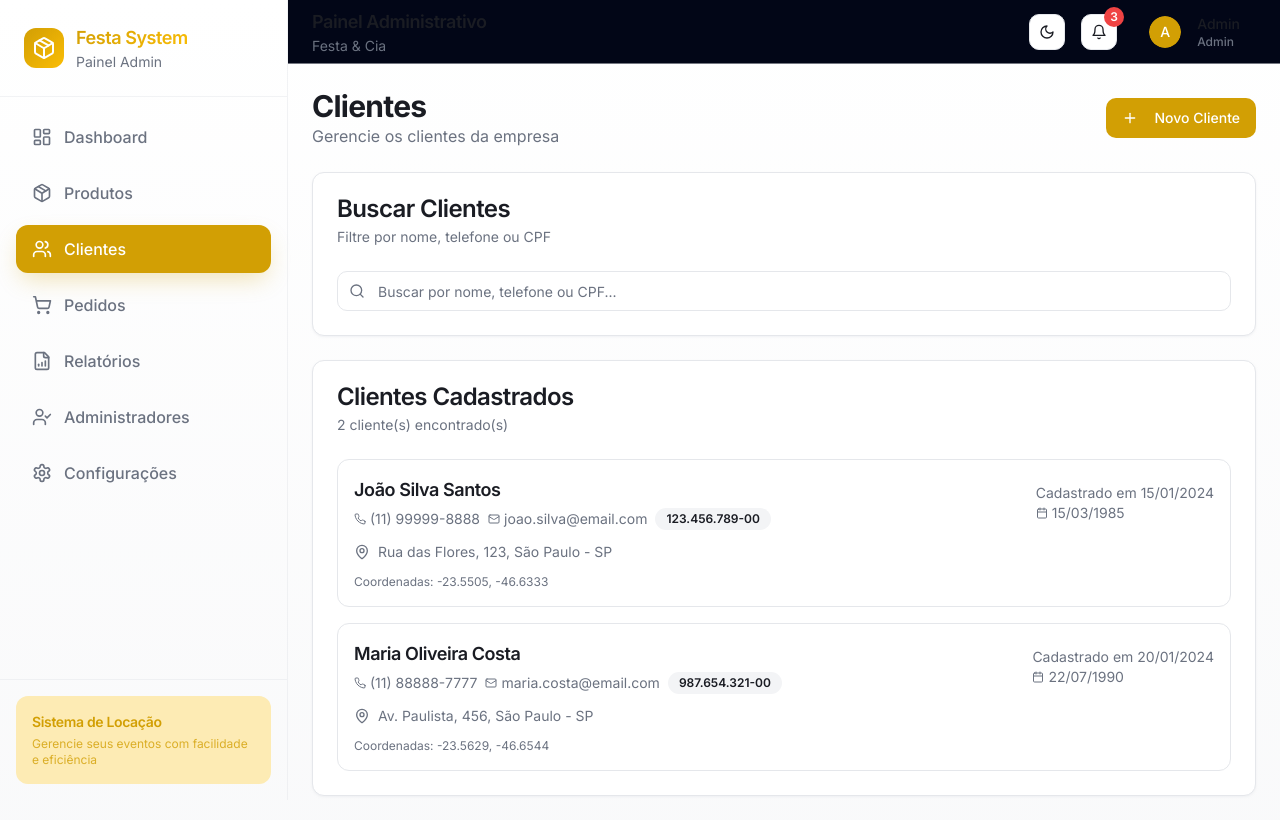
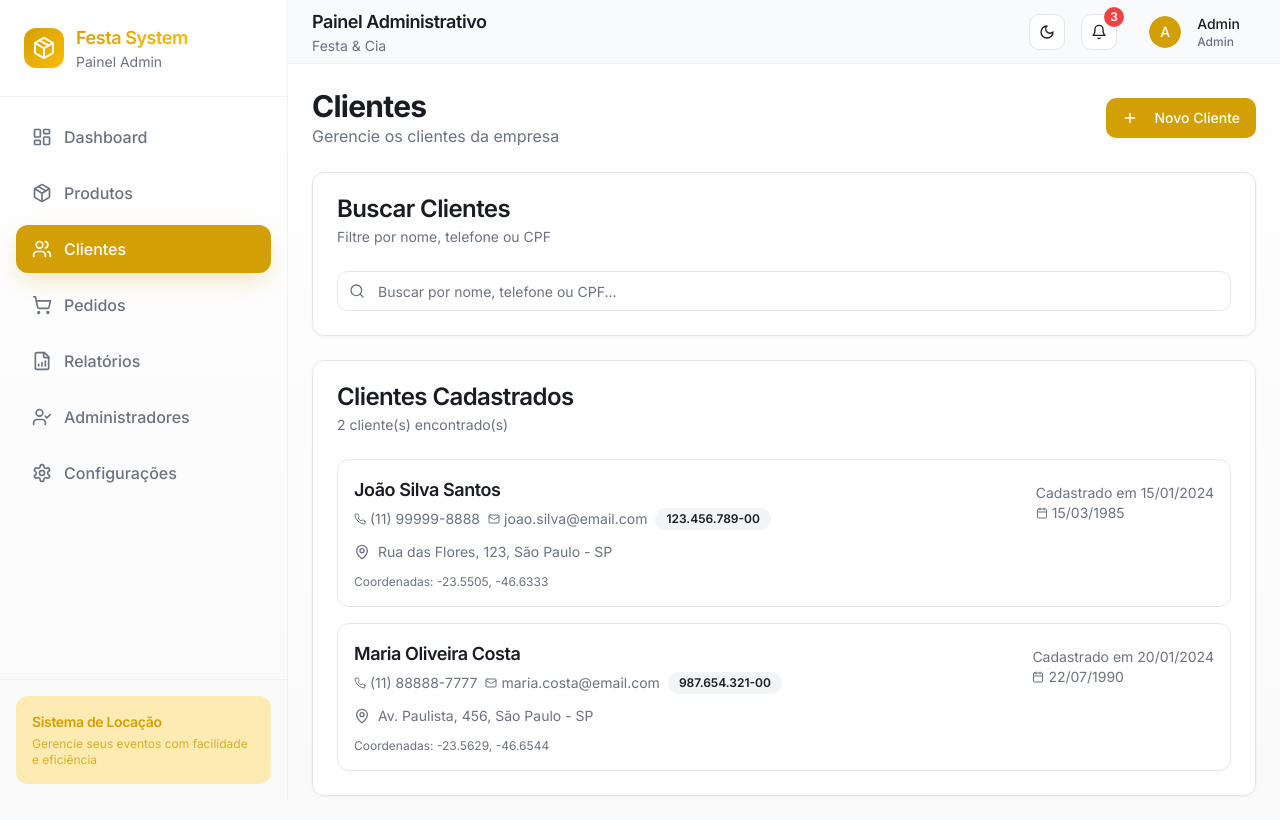
Before and after one commit to JulioCesarAquino/locafyfest-frontend, a React (Vite) app: page /admin/clients in a window 1280 px wide. Built offline with nearby package versions, Linux system fonts and the light colour scheme.

Commit message:
Visual edit in Lovable
Edited UI in Lovable

```diff
--- a/src/components/Layout/Header.tsx
+++ b/src/components/Layout/Header.tsx
@@ -20,7 +20,7 @@ export function Header({
     setDarkMode(!darkMode);
     document.documentElement.classList.toggle('dark');
   };
-  return <header className="h-16 backdrop-blur-xl border-b border-border/50 flex items-center justify-between px-6 sticky top-0 z-30 bg-slate-950">
+  return <header className="h-16 backdrop-blur-xl border-b border-border/50 flex items-center justify-between px-6 sticky top-0 z-30 bg-slate-50">
       {/* Left Section */}
       <div className="flex items-center space-x-4 ml-72 md:ml-0">
         <div>
```
